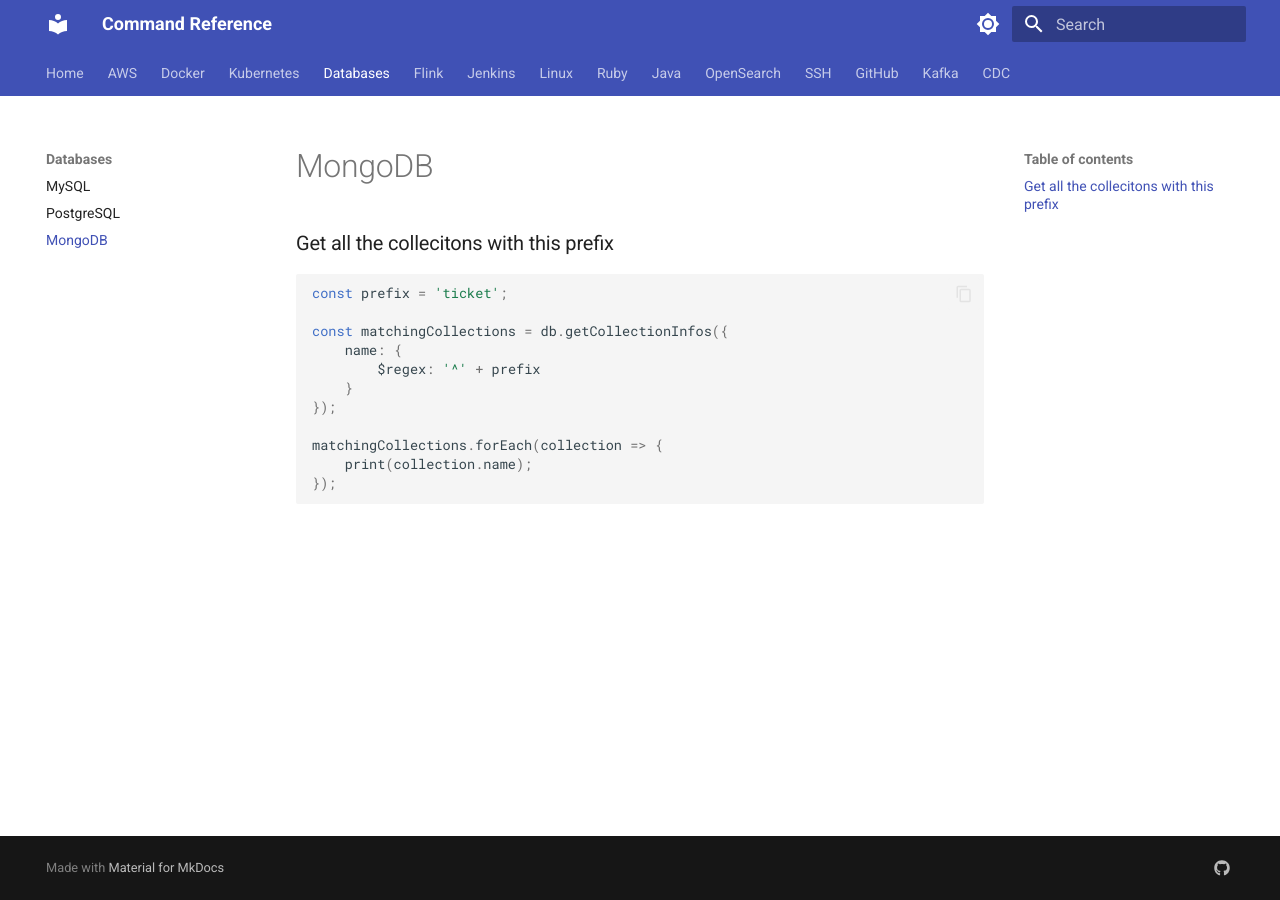
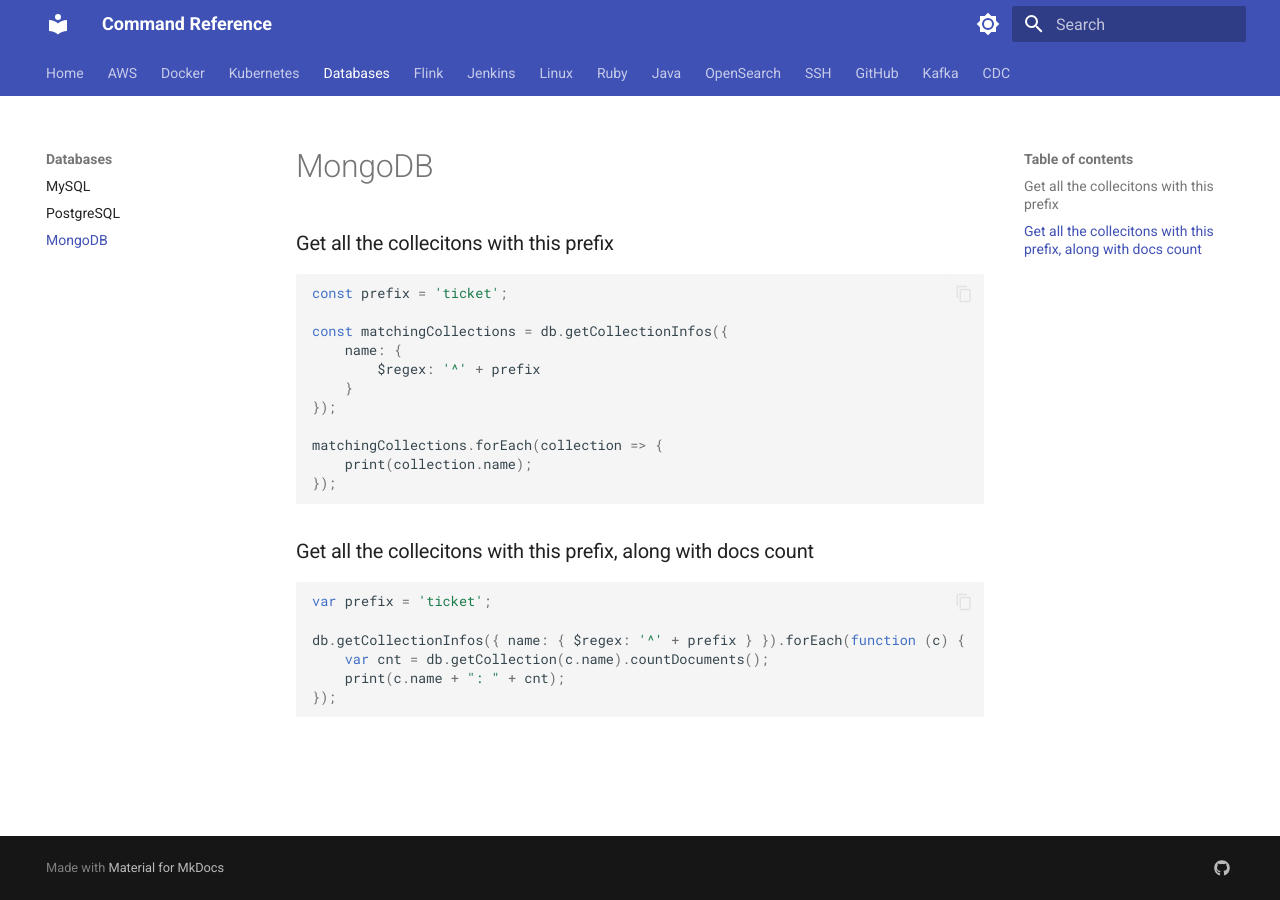
Before and after one commit to Fluder-Paradyne/cmds, an MkDocs documentation site: the page built from docs/databases/mongo.md, in a window 1280 px wide. Built offline with MkDocs 1.6.1 and Material for MkDocs 9.7.7, drawn with Linux system fonts in a browser that asks for light colours.

Commit message:
Add code snippet for counting documents in collections
Added a new code snippet to get collections with a specific prefix and their document counts.

````diff
--- a/docs/databases/mongo.md
+++ b/docs/databases/mongo.md
@@ -12,3 +12,13 @@
     print(collection.name);
 });
 ```
+
+### Get all the collecitons with this prefix, along with docs count
+```js
+var prefix = 'ticket';
+
+db.getCollectionInfos({ name: { $regex: '^' + prefix } }).forEach(function (c) {
+    var cnt = db.getCollection(c.name).countDocuments();
+    print(c.name + ": " + cnt);
+});
+```
````
